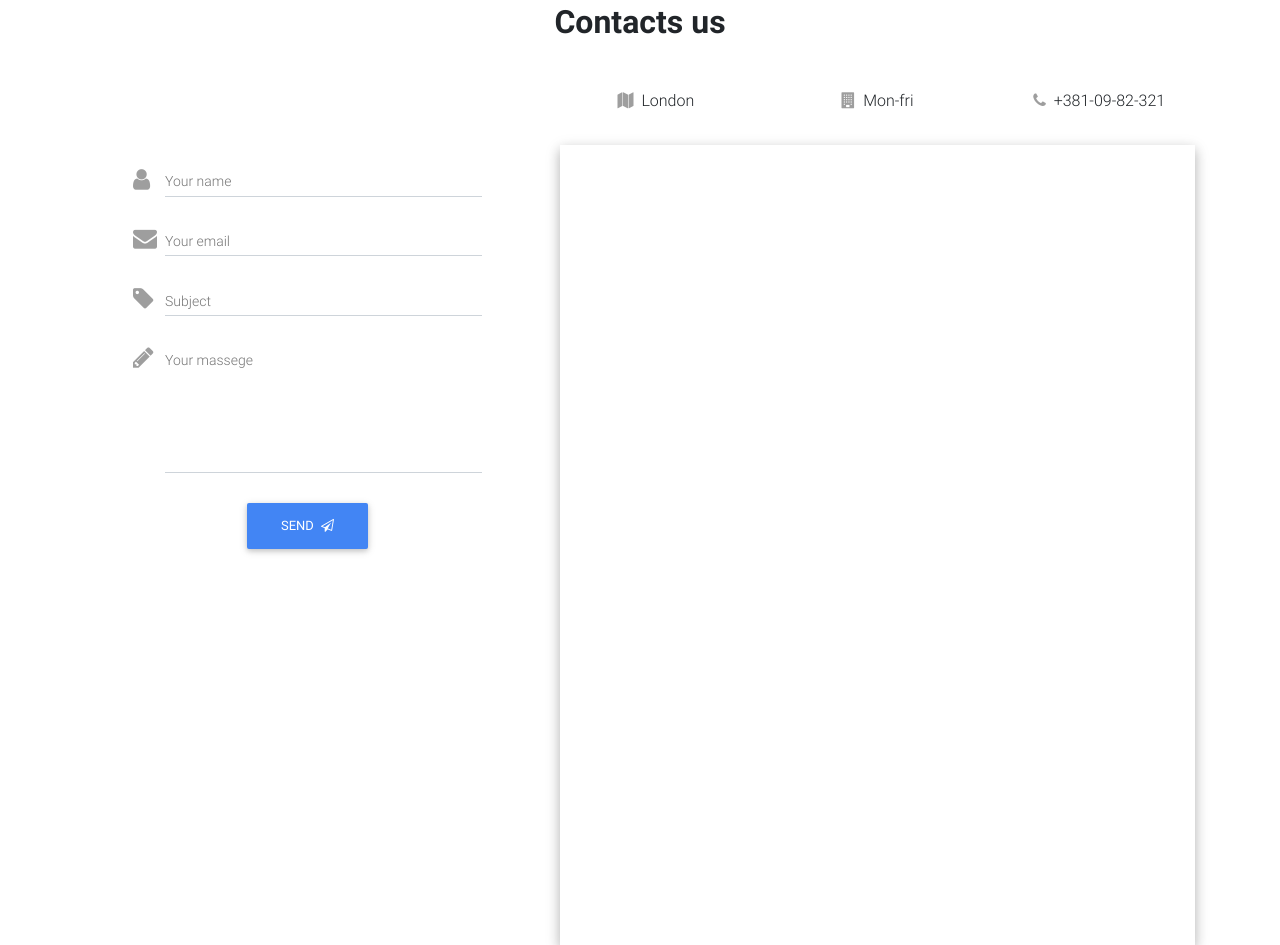
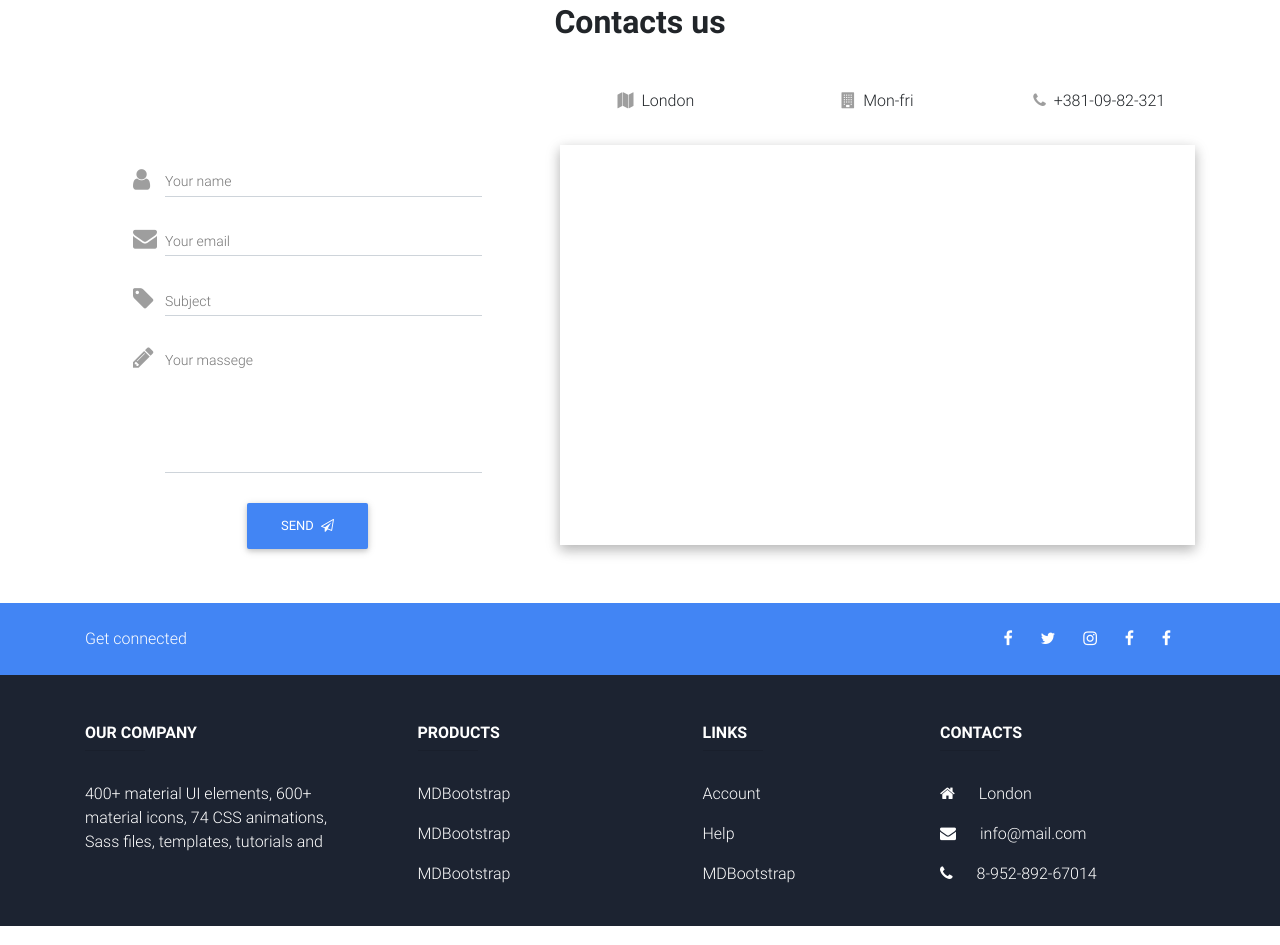
Before and after one commit to irina135/mdBootstrap, a plain HTML site: page index.html in a window 1280 px wide. Shown: the part 2378-3323 px from the top of the page. Drawn offline with Linux system fonts and the light colour scheme; grey boxes are pictures that could not be loaded.

Commit message:
add footer

```diff
--- a/index.html
+++ b/index.html
@@ -293,7 +293,7 @@
               </p>
             </div>
           </div >
-          <div id="map-container-google-1" class="z-depth-1-half map-container" style="height: 800px">
+          <div id="map-container-google-1" class="z-depth-1-half map-container" style="height:400px">
   <iframe src="https://maps.google.com/maps?q=manhatan&t=&z=13&ie=UTF8&iwloc=&output=embed" frameborder="0"
     style="border:0" allowfullscreen></iframe>
 </div>
@@ -302,6 +302,67 @@
     </section >
   </div>
 </main>
+<footer class="page-footer form-small unique-color-dark pt-0">
+  <div class="primary-color">
+    <div class="container">
+      <div class="row py-4 d-flex align-items-center">
+        <div class="col-md-6 col-lg-5 text-center text-md-left mb-4 mb-md-0">
+          <h6 class="mb-0 white-text">Get connected</h6>
+        </div>
+        <div class="col-md-6 col-lg-7 text-center text-md-right">
+          <a href="#" class="fb-ic ml-0">
+            <i class="fa fa-facebook white-text mr-4"></i>
+          </a>
+          <a href="#" class="fb-ic ml-0">
+            <i class="fa fa-twitter white-text mr-4"></i>
+          </a>
+          <a href="#" class="fb-ic ml-0">
+            <i class="fa fa-instagram white-text mr-4"></i>
+          </a>
+          <a href="#" class="fb-ic ml-0">
+            <i class="fa fa-facebook white-text mr-4"></i>
+          </a>
+          <a href="#" class="fb-ic ml-0">
+            <i class="fa fa-facebook white-text mr-4"></i>
+          </a>
+        </div>
+      </div>
+    </div>
+  </div>
+  <div class="container mt-5 mb-4 text-center text-md-left">
+    <div class="row mt-3">
+      <div class="col-md-3 col-lg-4 col-xl-3 mb-4">
+        <h6 class="text-uppercase font-weight-bold "><strong>Our Company</strong></h6>
+        <hr class="deep-purle accent-2 mb-4 mt-0 d-inline-block mx-auto" style="width: 60px">
+        <p>
+          400+ material UI elements, 600+ material icons, 74 CSS animations, Sass files, templates, tutorials and
+        </p>
+      </div>
+       <div class="col-md-2 col-lg-2 col-xl-2 mx-auto mb-4">
+         <h6 class="text-uppercase font-weight-bold "><strong>Products</strong ></h6>
+        <hr class="deep-purle accent-2 mb-4 mt-0 d-inline-block mx-auto" style="width: 60px">
+         <p><a href="#">MDBootstrap </a></p>
+          <p><a href="#">MDBootstrap </a></p>
+          <p><a href="#">MDBootstrap </a></p>
+      </div>
+       <div class="col-md-3 col-lg-2 col-xl-2 mx-auto mb-4">
+         <h6 class="text-uppercase font-weight-bold "><strong>Links</strong ></h6>
+        <hr class="deep-purle accent-2 mb-4 mt-0 d-inline-block mx-auto" style="width: 60px">
+         <p><a href="#">Account</a></p>
+         <p><a href="#">Help</a></p>
+         <p><a href="#">MDBootstrap</a></p>
+      </div>
+
+       <div class="col-md-4 col-lg-3 col-xl-3">
+        <h6 class="text-uppercase font-weight-bold "><strong>Contacts </strong></h6>
+        <hr class="deep-purle accent-2 mb-4 mt-0 d-inline-block mx-auto" style="width: 60px">
+         <p><i class="fa fa-home mr-4"></i>London</p>
+         <p><i class="fa fa-envelope mr-4"></i>info@mail.com</p>
+         <p><i class="fa fa-phone mr-4"></i>8-952-892-67014</p>
+      </div>
+    </div>
+  </div>
+</footer>
   <script type="text/javascript" src="js/jquery-3.3.1.min.js"></script>
   <!-- Bootstrap tooltips -->
   <script type="text/javascript" src="js/popper.min.js"></script>
```
